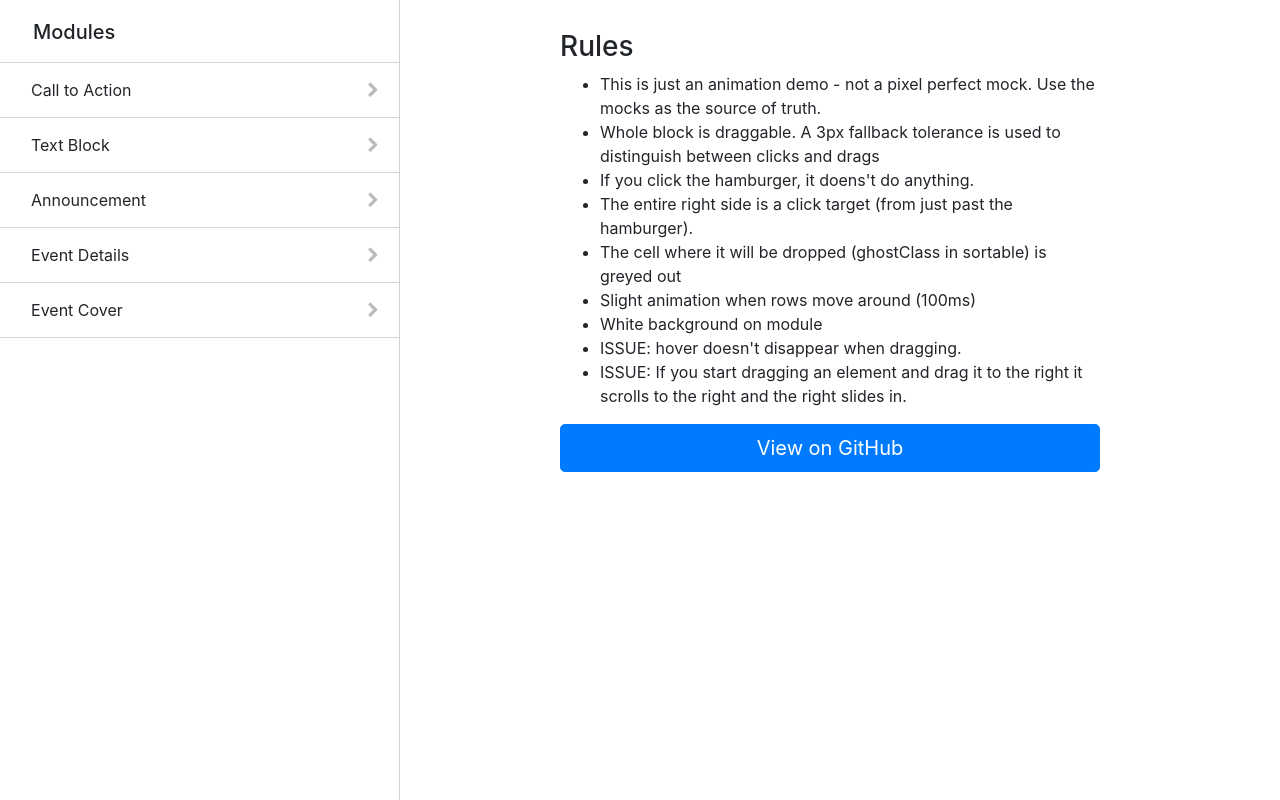
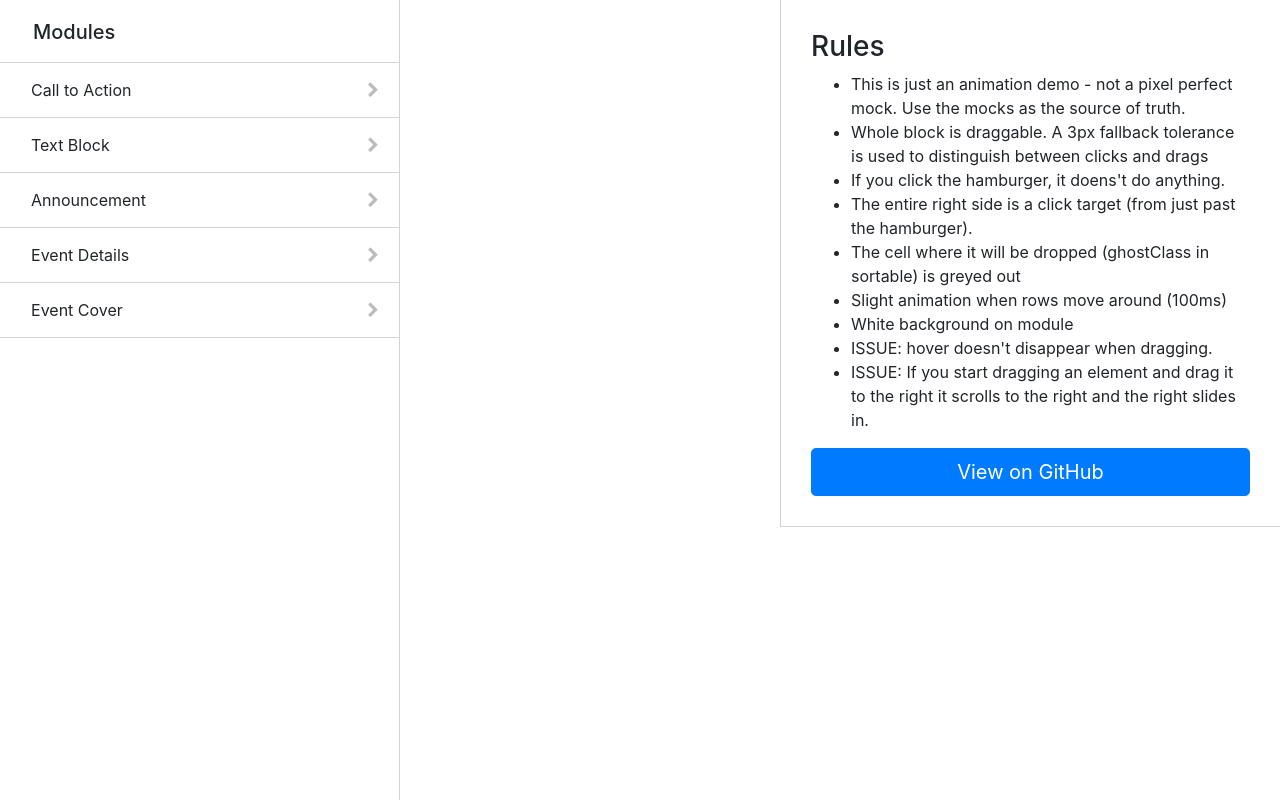
Before and after one commit to Mxs2019/sortable-list, a plain HTML site: page index.html in a window 1280 px wide. Drawn offline with nearby package versions, Linux system fonts and the light colour scheme.

Commit message:
Small Bug FIxes

```diff
--- a/index.html
+++ b/index.html
@@ -102,7 +102,8 @@
       padding: 10px 20px;
       border-bottom: 1px solid lightgrey;
       max-height: 46px;
-      transition: 0.4s;
+      transition: 0.2s;
+      overflow: hidden;
     }
 
     .parameter:first-of-type {
@@ -145,14 +146,25 @@
       opacity: 0;
       transition: 0.3s;
       color: grey;
+      /* display: none; */
     }
 
     .parameter.expanded .detail {
       opacity: 1;
+      display: block;
     }
 
     .param-top {
       padding: 20px;
+    }
+
+    .rules {
+      width: 500px;
+      right: 0;
+      position: fixed;
+      padding: 30px;
+      border-left: 1px solid lightgrey;
+      border-bottom: 1px solid lightgrey;
     }
   </style>
 </head>
@@ -280,15 +292,7 @@
       </div>
     </div>
   </div>
-  <div class="container">
-
-    <div class="row">
-
-      <div class="col-md-4">
-
-      </div>
-      <div class="col-md-1"></div>
-      <div class="col-md-6">
+  <div class="rules">
     <h3>Rules</h3>
     <ul>
       <li>This is just an animation demo - not a pixel perfect mock. Use the mocks as the source of truth.</li>
@@ -302,9 +306,6 @@
       <li>ISSUE: If you start dragging an element and drag it to the right it scrolls to the right and the right slides in.</li>
     </ul>
     <a href="https://github.com/Mxs2019/sortable-list" class="btn btn-lg btn-block btn-primary">View on GitHub</a>
-
-      </div>
-    </div>
   </div>
 
 
```
Lines whose indentation alone changed are shown as unchanged.
